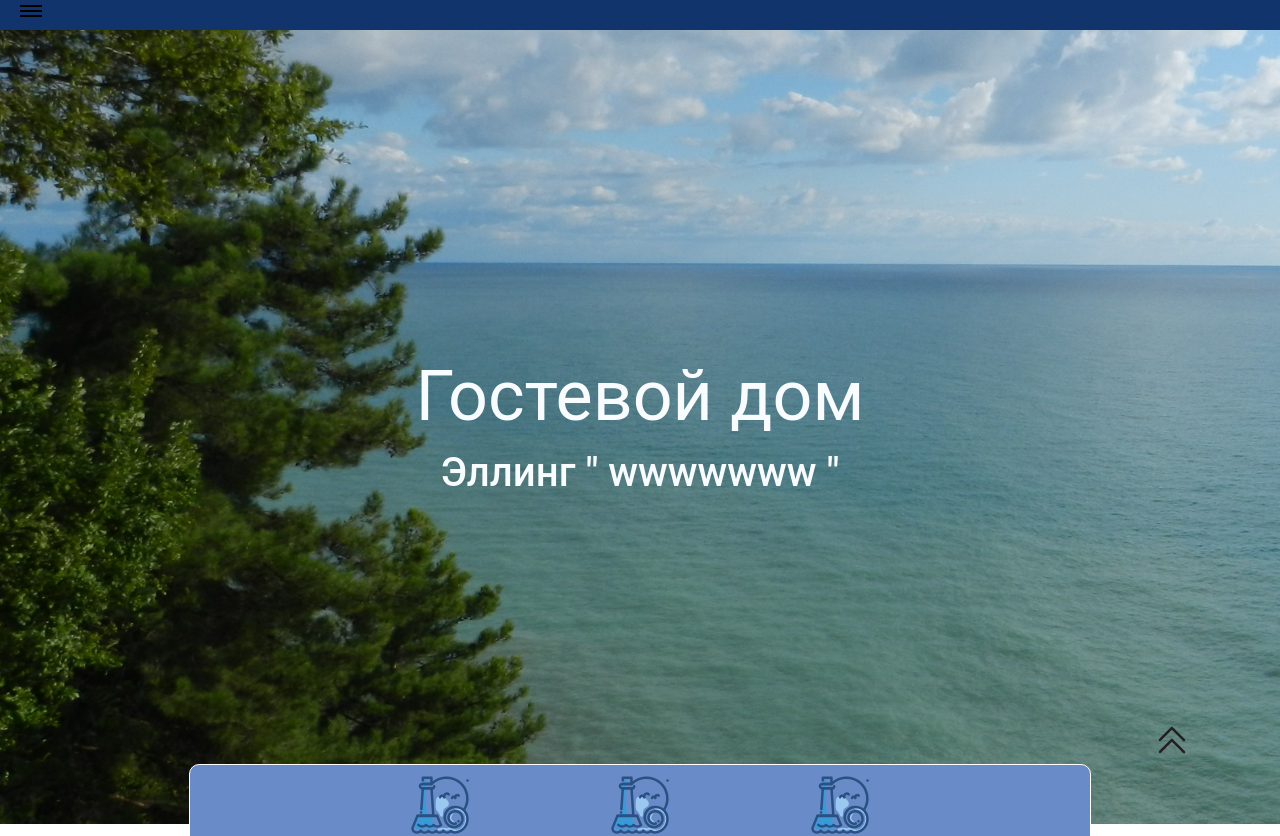
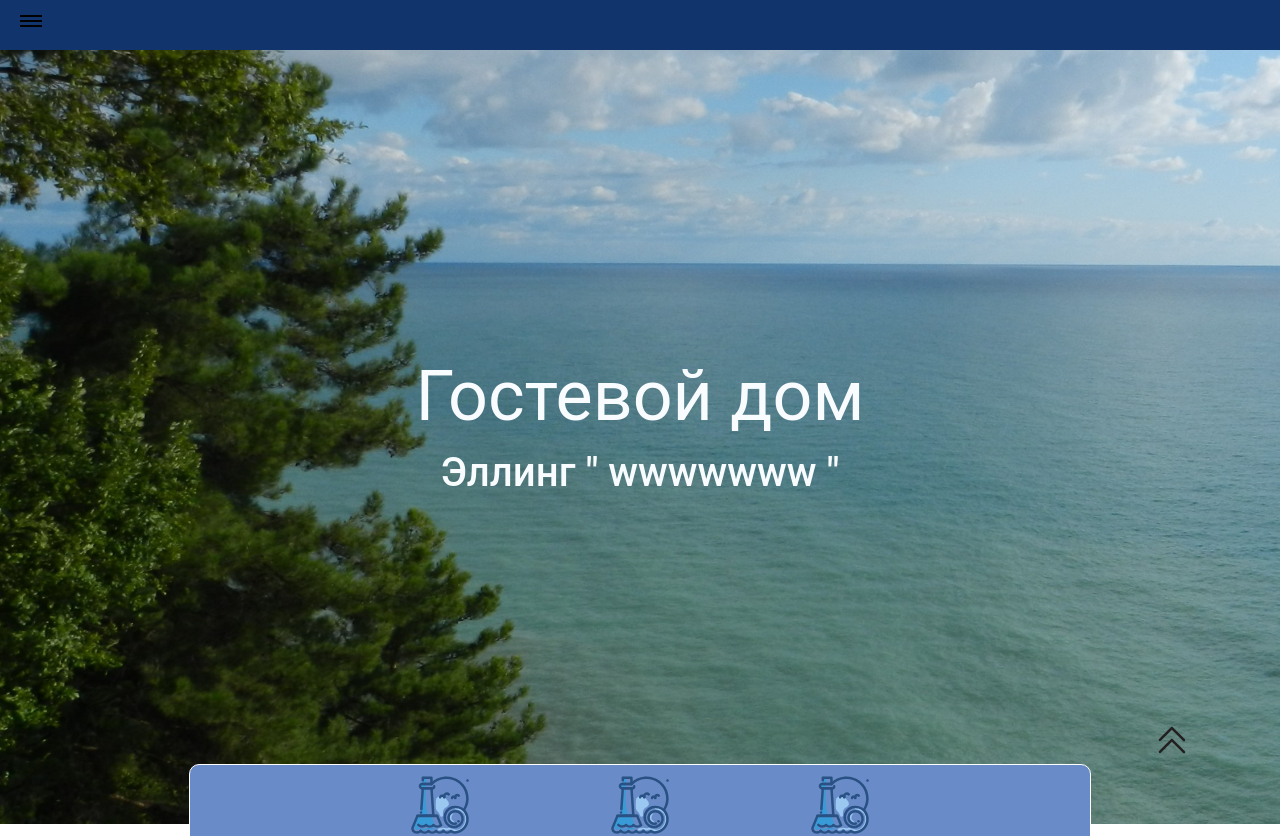
Before and after one commit to ValeriaLugovskaya/hotel_site_react, a React (Create React App) app: page / in a window 1280 px wide. Shown: the top 836 px of the page. Built offline with nearby package versions, Linux system fonts and the light colour scheme.

Commit message:
burger-menu3

```diff
--- a/src/components/Navigation/navigation.scss
+++ b/src/components/Navigation/navigation.scss
@@ -37,7 +37,7 @@
 nav{
     display:flex;
     align-items:center;
-    height: 30px;
+    height: 50px;
     width: 100%;
     background-color: rgb(17, 52, 108);
     position: fixed;
@@ -55,7 +55,7 @@ nav{
     left: 0;
     z-index: 100;
     color: azure;
-    transform: translateX(-130%);
+    transform: translateX(-150%);
 
 }
 
@@ -126,7 +126,7 @@ ul{
     }
 
     .menu{
-        transform: translatey(-130%);
+        transform: translatey(-150%);
 
     }
 
```
